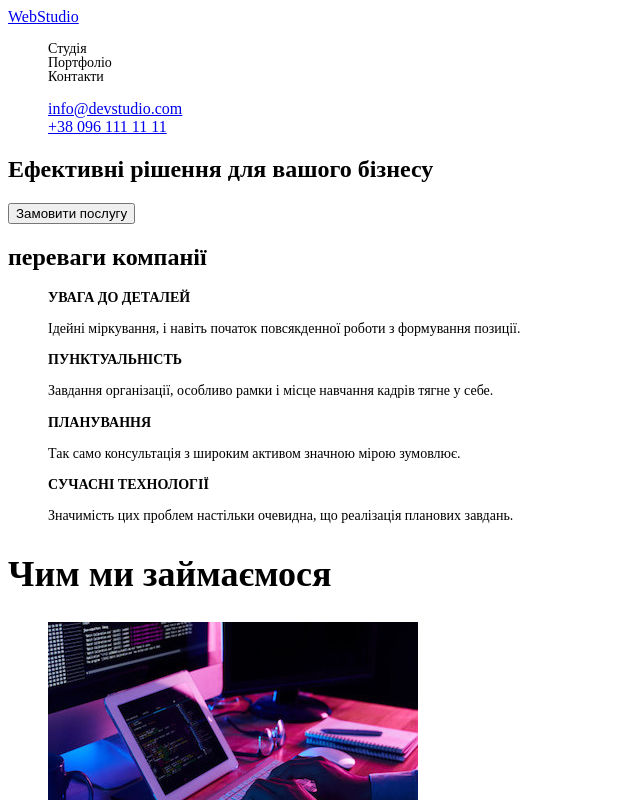
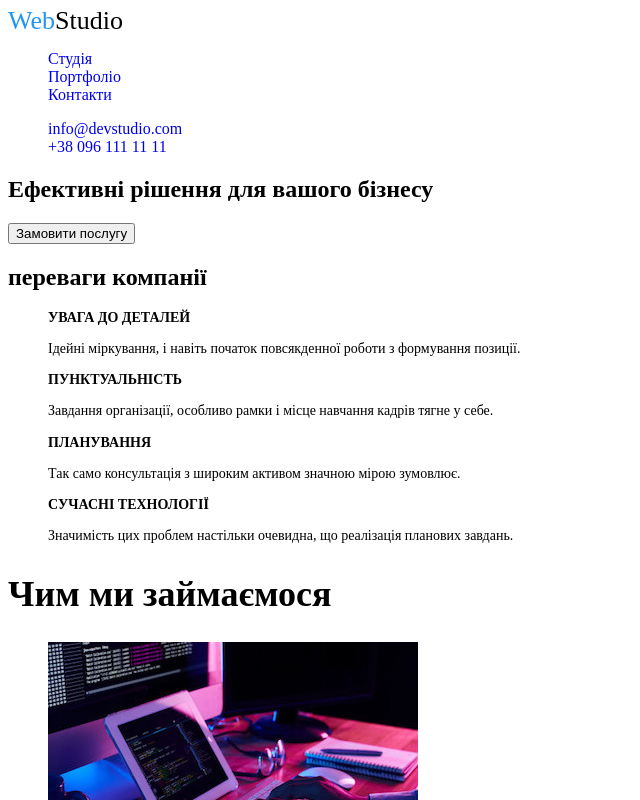
Before and after one commit to VoroninaNataliia/goit-markup-hw-4, a plain HTML site: page index.html in a window 1280 px wide. Shown: the top 800 px of the page, without its empty margins (0-640 px from the left). Drawn offline with Linux system fonts and the light colour scheme.

Commit message:
+ стилі для посилань і логотипу

```diff
--- a/index.html
+++ b/index.html
@@ -10,16 +10,16 @@
 <body>
     <header>
         <nav>
-            <a href="./index.html" lang="en">WebStudio</a>
+            <a href="./index.html" lang="en" class="logo-blue links"><span class="logo-blue">Web</span><span class="logo-black">Studio</span></a>
             <ul class="ul-none-mark">
-                <li class="nav-menu-ref"> <a href="./index.html"></a>Студія</li>
-                <li class="nav-menu-ref"> <a href=""></a>Портфоліо</li>
-                <li class="nav-menu-ref"> <a href="./index.html"></a>Контакти</li>
+                <li> <a href="./index.html" class="links"> Студія </a></li>
+                <li> <a href="./portfolio.html" class="links"> Портфоліо </a></li>
+                <li> <a href="./index.html" class="links"> Контакти </a></li>
             </ul>
         </nav>
         <ul class="ul-none-mark">
-            <li> <a href="mailto:info@devstudio.com">info@devstudio.com</a></li>
-            <li> <a href="tel:+380961111111">+38 096 111 11 11</a></li>
+            <li> <a href="mailto:info@devstudio.com" class="links">info@devstudio.com</a></li>
+            <li> <a href="tel:+380961111111" class="links">+38 096 111 11 11</a></li>
         </ul>
     </header>
 
@@ -89,12 +89,12 @@
     </main>
 
             <footer>
-                <a href="./index.html" lang="en">WebStudio</a>
+                <a href="./index.html" lang="en" class="logo-blue links"><span class="logo-blue">Web</span><span class="logo-black">Studio</span></a>
                 <address>
                     <ul class="ul-none-mark ">
-                        <li><a href="https://goo.gl/maps/y8DyPwEEGnDpnCMR8">м. Київ, пр-т Лесі Українки, 26</a></li>
-                        <li><a href="mailto:info@devstudio.com">info@devstudio.com</a></li>
-                        <li><a href="tel:+380961111111">+38 096 111 11 11</a></li>
+                        <li><a href="https://goo.gl/maps/y8DyPwEEGnDpnCMR8" class="links">м. Київ, пр-т Лесі Українки, 26</a></li>
+                        <li><a href="mailto:info@devstudio.com" class="links">info@devstudio.com</a></li>
+                        <li><a href="tel:+380961111111" class="links">+38 096 111 11 11</a></li>
                     </ul>
                 </address>
             </footer>
--- a/styles/styles.css
+++ b/styles/styles.css
@@ -7,7 +7,31 @@
 body {
     color: var(--primery-text-color) (--title-text-color);
 }
+.links {
+    text-decoration: none;
+}
+.logo-blue {
+    color: #2196F3;
+    font-style: Bold;
+    font-size: 26px;
+    line-height: 31px;
+    line-height: 100%;
+    align-self: left;
+    vertical-align: top;
+    letter-spacing: 3%;
 
+
+}
+.logo-black {
+    color: #000000;
+    font-style: Bold;
+    font-size: 26px;
+    line-height: 31px;
+    line-height: 100%;
+    align-self: left;
+    vertical-align: top;
+    letter-spacing: 3%;
+}
 .ul-none-mark {
     list-style-type: none;
 }
@@ -23,10 +47,7 @@ body {
     letter-spacing: 3%;
 }
 
-.logo {
-    color: #2196F3;
-    color: #000000
-}
+
 .site-nav-link {
     color: #2196F3;
 }
```
Also changed, not shown: portfolio.html (+25 -16 lines).
